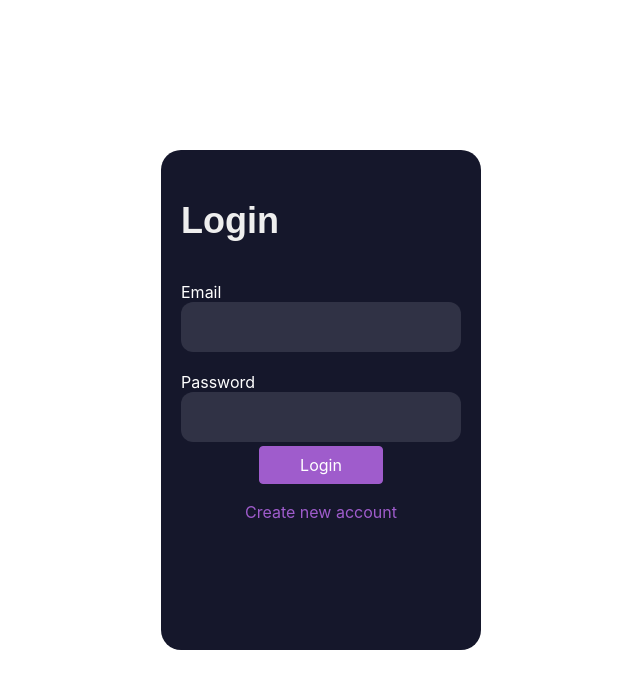
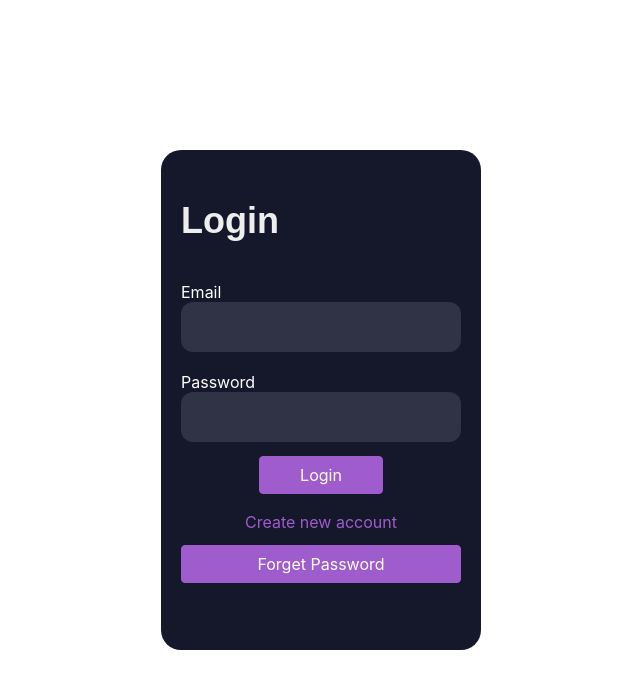
Before and after one commit to kaushlendrashukla/expensetracker, a React (Create React App) app: page /authform in a window 1280 px wide. Shown: the top 688 px of the page, without its empty margins (319-959 px from the left). Built offline with nearby package versions, Linux system fonts and the light colour scheme.

Commit message:
adding forget password button

```diff
--- a/src/App.js
+++ b/src/App.js
@@ -1,10 +1,10 @@
 import React, { useContext } from "react";
 import { Redirect, Route, Switch } from "react-router-dom";
 import "./App.css";
-import Logout from "./Components/Logout";
 import AuthForm from "./Pages/AuthForm";
 import CompleteProfile from "./Pages/CompleteProfile";
 import ExpenseTracker from "./Pages/Expense-Tracker";
+import ForgetPassword from "./Pages/ForgetPassword";
 import AuthContext from "./Store/Auth-Context";
 
 function App() {
@@ -25,6 +25,9 @@ function App() {
         <Route path="/completeProfile" exact>
           <CompleteProfile />
         </Route>
+        <Route path="/forgetpassword" exact>
+          <ForgetPassword/>
+        </Route>
         <Route path="*">
           <Redirect to="/authform">
             <AuthForm />
--- a/src/Pages/AuthForm.css
+++ b/src/Pages/AuthForm.css
@@ -88,6 +88,7 @@ body {
     border: 1px solid #9f5ccc;
     border-radius: 4px;
     padding: 0.5rem 2.5rem;
+    margin-top: 10px;
   }
 
   .actions button:hover {
@@ -107,3 +108,15 @@ body {
     background-color: transparent;
     color: #ae82cc;
   }
+
+  .btn{
+    cursor: pointer;
+    font: inherit;
+    color: white;
+    background-color: #9f5ccc;
+    border: 1px solid #9f5ccc;
+    border-radius: 4px;
+    padding: 0.5rem 2.5rem;
+    width: 100%;
+    margin-top: 10px;
+  }
--- a/src/Pages/AuthForm.js
+++ b/src/Pages/AuthForm.js
@@ -104,6 +104,11 @@ const AuthForm = () => {
 
   };
 
+  const forgetPasswordHandler=()=>{
+    history.replace("/forgetpassword")
+
+  }
+
   return (
     <section>
       <div class="form">
@@ -152,6 +157,7 @@ const AuthForm = () => {
             {isLogin ? 'Create new account' : 'Login with existing account'}
           </button>
         </div>
+        {isLogin && <button class="btn" onClick={forgetPasswordHandler}>Forget Password</button>}
         </form>
       </div>
     </section>
--- a/src/Pages/CompleteProfile.js
+++ b/src/Pages/CompleteProfile.js
@@ -39,6 +39,7 @@ const CompleteProfile = () => {
         }
       })
       .then((data) => {
+        alert("update succesfully...")
         console.log("Last Then", data);
       })
       .catch((err) => {
--- /dev/null
+++ b/src/Pages/ForgetPassword.js
@@ -0,0 +1,54 @@
+import React, { useRef } from "react";
+
+const ForgetPassword = () => {
+  let forgetPassInputRef = useRef();
+
+  const forgetPasswordHandler = (e) => {
+    e.preventDefault();
+
+    let emailInputRef = forgetPassInputRef.current.value;
+
+    fetch(
+      "https://identitytoolkit.googleapis.com/v1/accounts:sendOobCode?key=AIzaSyBWSS3XN_E1xvIXEOThRk9X6SqgWpzUdRw",
+      {
+        method: "POST",
+        body: JSON.stringify({
+          requestType: "PASSWORD_RESET",
+          email: emailInputRef,
+        }),
+        headers: {
+          "Content-Type": "application/json",
+        },
+      }
+    )
+      .then((resp) => {
+        if (resp.ok) {
+          alert("Password reset link send successfully....")
+          return resp.json();
+        } else {
+          resp.json().then((data) => {
+            console.log(data);
+          });
+        }
+      })
+      .then((data) => {
+        console.log(data);
+      })
+      .catch((err) => {
+        alert(err);
+      });
+  };
+  return (
+    <div>
+      <form onSubmit={forgetPasswordHandler}>
+        <div>
+          <label>Email</label>
+          <input type="email" ref={forgetPassInputRef} />
+        </div>
+        <button>Send Link</button>
+      </form>
+    </div>
+  );
+};
+
+export default ForgetPassword;
--- a/src/Store/Auth-Context.js
+++ b/src/Store/Auth-Context.js
@@ -9,16 +9,18 @@ const AuthContext= React.createContext({
 
 export const AuthContextProvider=(props)=>{
 
-    const[token,setToken]=useState()
+    const[token,setToken]=   useState(localStorage.getItem('token'))
 
     const userIsLoggedIn= !!token;
 
     const loginHandler=(token)=>{
         setToken(token)
+        localStorage.setItem('token', token)
     }
 
     const logoutHandler=()=>{
         setToken(null)
+        localStorage.removeItem('token')
     }
 
     const contextValue={
```
Also changed, not shown: src/Components/Header.js (+5 -3 lines).
